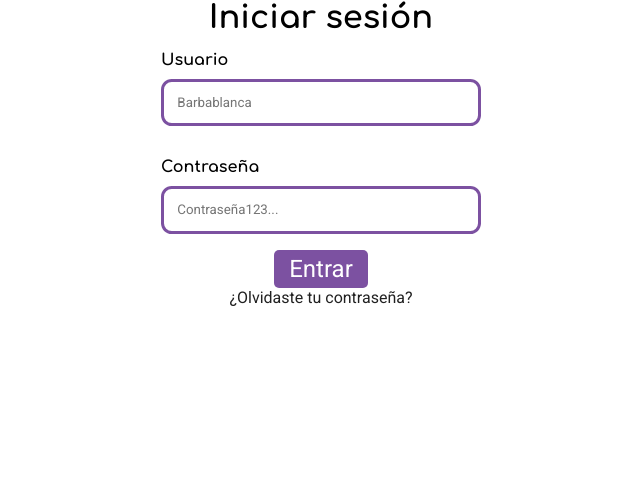
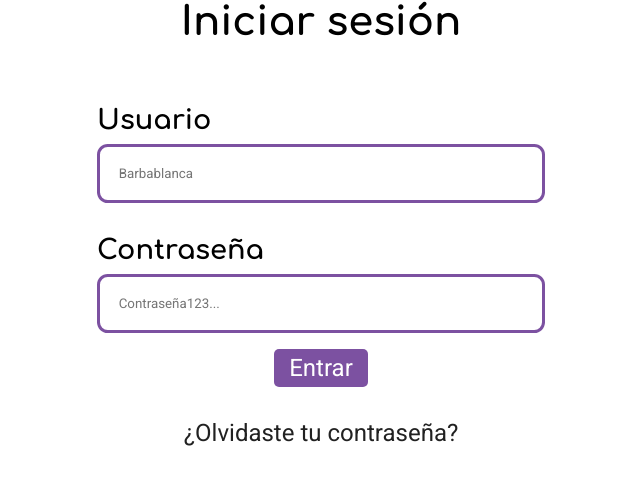
Before and after one commit to Jhuset2003/VasedWeb, a React (Vite) app: page / in a window 1536 px wide. Shown: the top 484 px of the page, without its empty margins (447-1087 px from the left). Built offline with nearby package versions, Linux system fonts and the light colour scheme.

Commit message:
login almost done, except for that inputs bug

```diff
--- a/src/components/Forms/FormLogin.css
+++ b/src/components/Forms/FormLogin.css
@@ -20,6 +20,10 @@
     font-family: var(--title);
     font-weight: 700;
 }
+.form-subtitle{
+    font-family: var(--title);
+    font-weight: 700;
+}
 
 .form-recover{
     font-family: var(--text);
@@ -27,3 +31,29 @@
     text-decoration: none;
     color: var(--black);
 }
+
+@media (min-width: 992px) {
+    .form-title{
+        font-size: 2.5rem;
+        font-weight: 700;
+        margin-bottom: 2.8rem;
+    }
+    .form-subtitle{
+        font-size: 1.5rem;
+    }
+    .form-recover{
+        font-size: 1.5rem;
+        margin-top: 2rem;
+    }
+}
+
+@media (min-width: 1400px) {
+
+    .form-subtitle{
+        font-size: 1.7rem;
+    }
+    .form-recover{
+        font-size: 1.5rem;
+        margin-top: 2rem;
+    }
+}
--- a/src/components/Forms/FormLogin.jsx
+++ b/src/components/Forms/FormLogin.jsx
@@ -24,7 +24,7 @@ const FormLogin = () => {
             <h1 className="form-title">Iniciar sesión</h1>
                 <form action="" className="form" onSubmit={handleSubmit}>
                     <div className="form-item">
-                        <label htmlFor="user" className="form-title">Usuario</label>
+                        <label htmlFor="user" className="form-subtitle">Usuario</label>
                         <input
                         type="text"
                         id="user"
@@ -37,7 +37,7 @@ const FormLogin = () => {
                     </div>
 
                     <div className="form-item">
-                        <label htmlFor="password" className="form-title">Contraseña</label>
+                        <label htmlFor="password" className="form-subtitle">Contraseña</label>
                         <input
                         type="password"
                         id="password"
--- a/src/styles/Inputs.css
+++ b/src/styles/Inputs.css
@@ -41,3 +41,56 @@
     width: 20rem;
     font-family: var(--text);
 }
+
+
+@media (min-width: 768px) {
+    .blue-input{
+        padding: 1.2em;
+        width: 24rem;
+    }
+
+    .purple-input{
+        padding: 1.2em;
+        width: 24rem;
+    }
+
+    .black-input{
+        padding: 1.2em;
+        width: 24rem;
+    }
+}
+
+@media (min-width: 992px) {
+    .blue-input{
+        padding: 1.4em;
+        width: 28rem;
+    }
+
+    .purple-input{
+        padding: 1.4em;
+        width: 28rem;
+    }
+
+    .black-input{
+        padding: 1.4em;
+        width: 28rem;
+    }
+
+}
+
+@media (min-width: 1400px) {
+    .blue-input{
+        padding: 1.4em;
+        width: 28rem;
+    }
+
+    .purple-input{
+        padding: 1.4em;
+        width: 28rem;
+    }
+
+    .black-input{
+        padding: 1.4em;
+        width: 28rem;
+    }
+}
```
